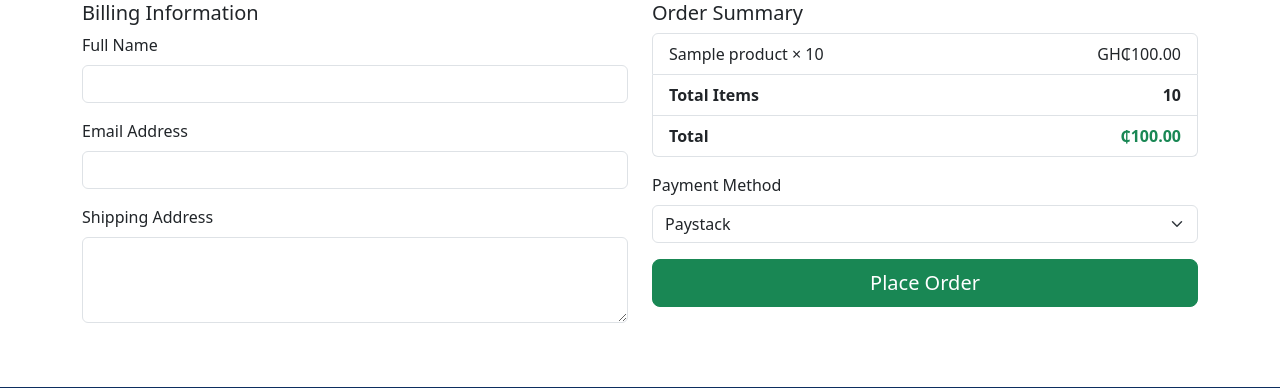
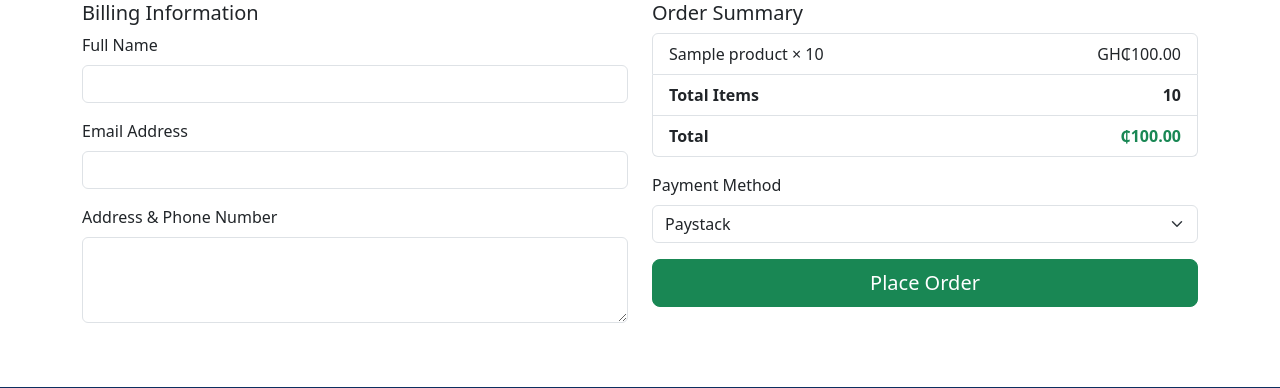
Before and after one commit to EmmanuelDanso1/RealmindX_mall, a Flask app: template e_commerce/templates/checkout.html in a window 1280 px wide. Shown: the part 246-634 px from the top of the page. Run offline with Flask 3, Linux system fonts and the light colour scheme; the template is opened without the code that fills it: most values are stand-ins (such as "Sample title", 1, 10 or a date in 2020); some libraries are stand-ins or nearby versions.

Commit message:
updated the checkout html

```diff
--- a/e_commerce/templates/checkout.html
+++ b/e_commerce/templates/checkout.html
@@ -20,7 +20,7 @@
             <input type="email" class="form-control" id="email" name="email" required>
           </div>
           <div class="mb-3">
-            <label for="address" class="form-label">Shipping Address</label>
+            <label for="address" class="form-label">Address & Phone Number </label>
             <textarea class="form-control" id="address" name="address" rows="3" required></textarea>
           </div>
         </div>
```
